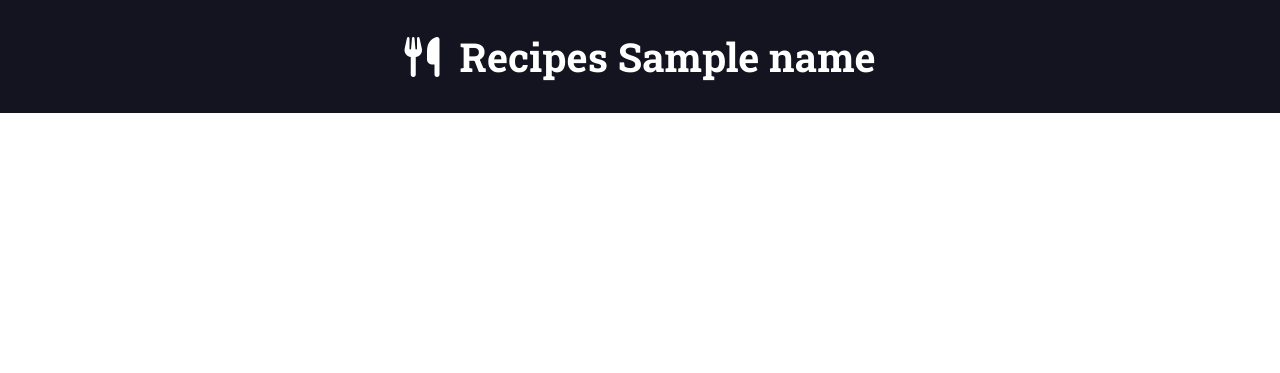
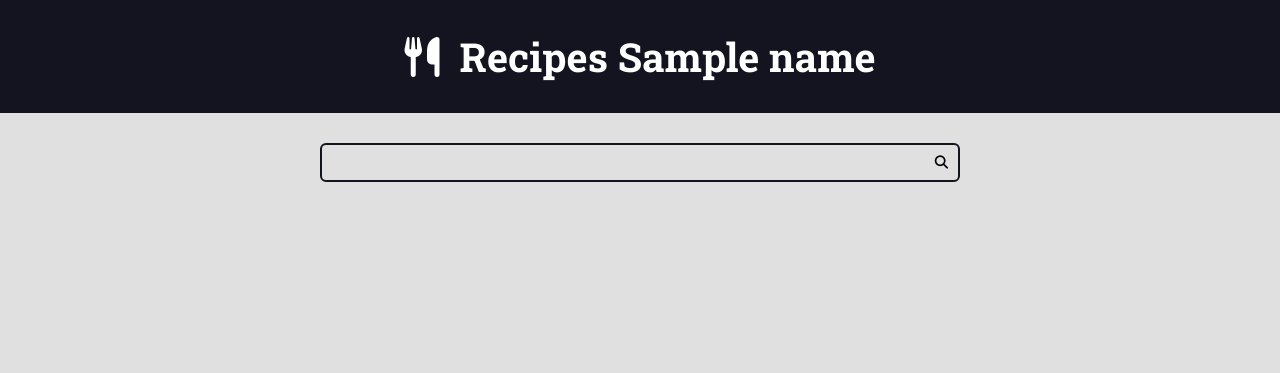
Before and after one commit to VCruzSant/Prj-Django, a Django app: template recipes/templates/recipes/pages/home.html in a window 1280 px wide. Shown: the top 373 px of the page. Run offline with Django 5.2, Linux system fonts and the light colour scheme; the template is opened without the code that fills it: most values are stand-ins (such as "Sample title", 1, 10 or a date in 2020); parts of the project's set-up code (start-up, migrations or seed data) failed here and were passed over.

Commit message:
Create Header

```diff
--- a/recipes/templates/recipes/pages/home.html
+++ b/recipes/templates/recipes/pages/home.html
@@ -1,15 +1,16 @@
 {% include "recipes/partials/head.html" %}
 
 <body>
-    <header class="main-header-container">
-      <div class="main-header container">
-        <h1>
-          <a class = "main-logo"href="/">
-            <i class="fa-solid fa-utensils main-logo-icon"></i>
-            <span class="main-logo-text">Recipes {{ name }}</span>
-          </a>
-        </h1>
-      </div>
-    </header>
-  </body>
+  {% include "recipes/partials/header.html" %}
+
+  <div class="search-container">
+    <div class="container">
+      <form action="" class="search-form">
+        <input type="search" class="search-input" name="q">
+        <button type="submit" class="search-button"><i class="fa-solid fa-magnifying-glass"></i></button>
+      </form>
+    </div>
+  </div>
+</body>
+
 </html>
--- a/recipes/templates/recipes/partials/head.html
+++ b/recipes/templates/recipes/partials/head.html
@@ -80,6 +80,7 @@
         body {
             font-size: 1.6rem;
             font-family: var(--font-primary);
+            background: var(--color-gray-1);
         }
 
         h1,
@@ -116,5 +117,48 @@
         .main-logo-icon {
             margin-right: 2rem;
         }
+
+        .search-form {
+            border: .2rem solid var(--color-primary-dark);
+            max-width: 64rem;
+            margin: 0 auto;
+            border-radius: .6rem;
+            position: relative;
+            transition: all 300ms ease-in-out;
+        }
+
+        .search-input,
+        .search-button {
+            border: none;
+            background: none;
+            outline: none;
+            padding: 1rem;
+            transition: all 300ms ease-in-out;
+        }
+
+        .search-input {
+            width: 100%;
+            padding-right: 3rem;
+        }
+
+        .search-button {
+            position: absolute;
+            top: 0;
+            right: 0;
+        }
+
+        .search-button:focus {
+            outline: 1px solid var(--color-primary);
+            background: rgba(0, 0, 0, .2);
+        }
+
+        .search-form:focus-within {
+            border-color: var(--color-primary);
+            background-color: var(--color-white);
+        }
+
+        .search-form:focus-within .search-button {
+            color: var(--color-primary);
+        }
     </style>
 </head>
--- /dev/null
+++ b/recipes/templates/recipes/partials/header.html
@@ -0,0 +1,10 @@
+<header class="main-header-container">
+    <div class="main-header container">
+        <h1>
+            <a class="main-logo" href="/">
+                <i class="fa-solid fa-utensils main-logo-icon"></i>
+                <span class="main-logo-text">Recipes {{ name }}</span>
+            </a>
+        </h1>
+    </div>
+</header>
```
